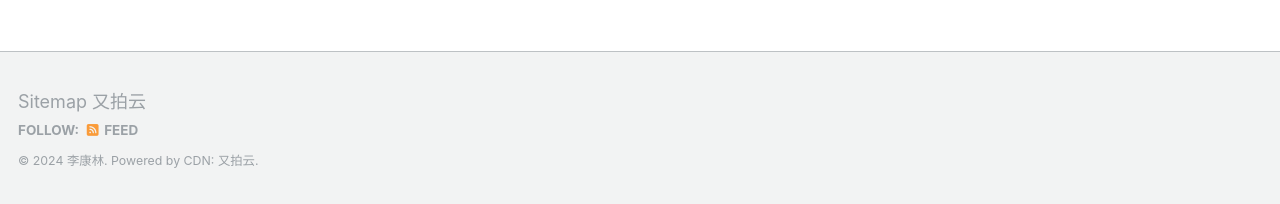
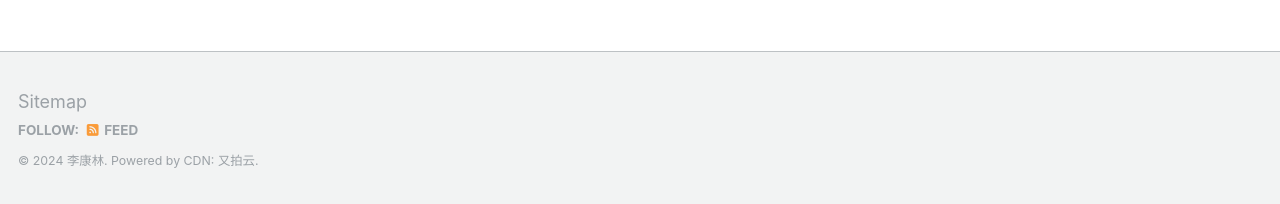
Before and after one commit to Yikumasai/AcadHomepage-Alpha, a Jekyll site: the page built from _pages/about.md, in a window 1280 px wide and 900 px high, scrolled down 644 px. Shown: the part 693-897 px from the top of the window. Built offline with Jekyll 4.4.1, drawn with Linux system fonts in a browser that asks for light colours.

Commit message:
Update custom.html

```diff
--- a/_includes/footer/custom.html
+++ b/_includes/footer/custom.html
@@ -1,4 +1,3 @@
 <!-- start custom footer snippets -->
 <a href="/sitemap/">Sitemap</a>
-<a href="https://www.upyun.com/?utm_source=lianmeng&utm_medium=referral">又拍云</a>
 <!-- end custom footer snippets -->
```
